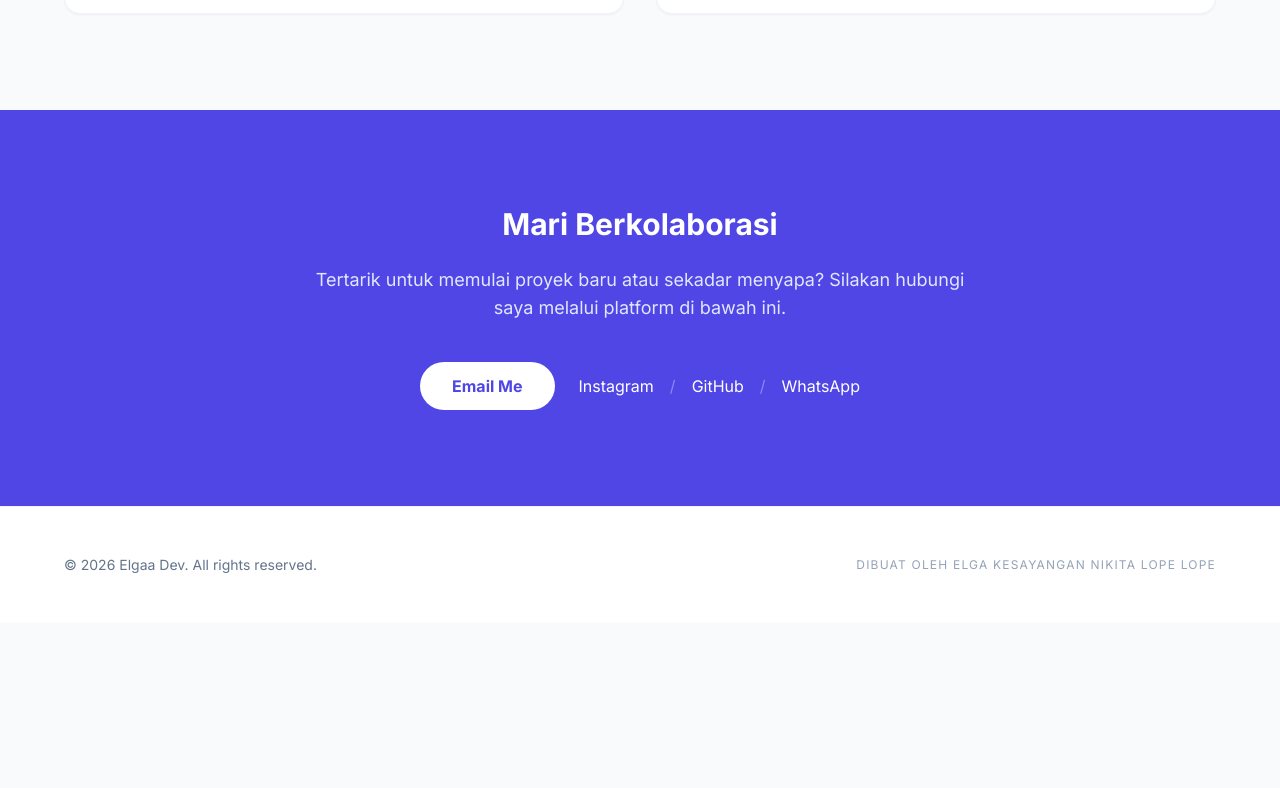
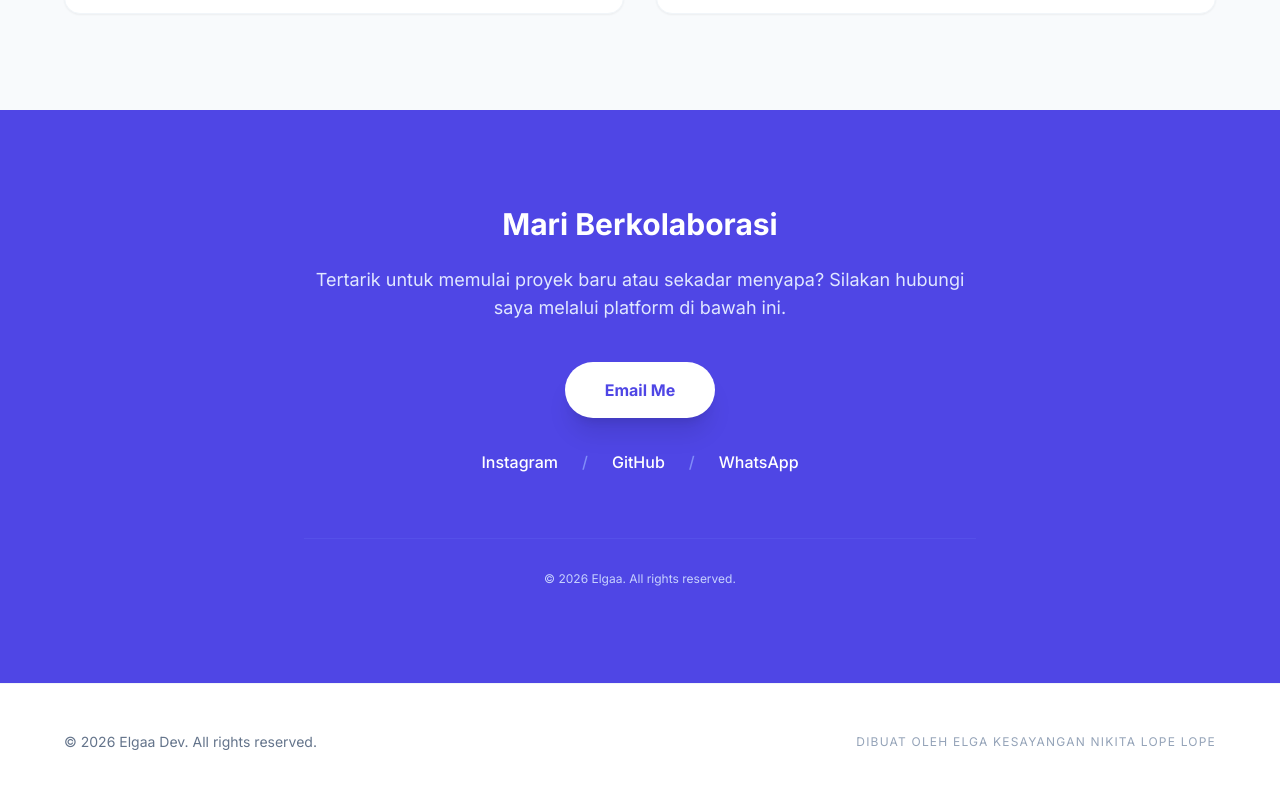
Before and after one commit to elrexsaa/porto, a Vue app: page / in a window 1280 px wide. Shown: the part 2248-3036 px from the top of the page. Before the commit the page ends 2871 px from the top, so only its background shows below. Built offline with nearby package versions, Linux system fonts and the light colour scheme.

Commit message:
Update Contact.vue

```diff
--- a/src/sections/Contact.vue
+++ b/src/sections/Contact.vue
@@ -1,21 +1,54 @@
 <template>
-  <section id="contact" class="py-24 px-6 bg-indigo-600 text-white text-center">
+  <section
+    id="contact"
+    class="py-24 px-6 bg-indigo-600 dark:bg-indigo-900 text-white text-center transition-colors duration-300"
+  >
     <div class="max-w-2xl mx-auto">
       <h3 class="text-3xl font-bold mb-6">Mari Berkolaborasi</h3>
-      <p class="text-indigo-100 mb-10 text-lg">
+
+      <p class="text-indigo-100 dark:text-indigo-200 mb-10 text-lg">
         Tertarik untuk memulai proyek baru atau sekadar menyapa? Silakan hubungi saya melalui platform di bawah ini.
       </p>
-      <div class="flex flex-wrap justify-center gap-6">
-        <a href="mailto:rexsaelga@gmail.com" class="bg-white text-indigo-600 px-8 py-3 rounded-full font-bold hover:bg-indigo-50 transition">
+
+      <div class="flex flex-col items-center gap-8">
+        <a
+          href="mailto:rexsaelga@gmail.com"
+          class="bg-white dark:bg-slate-100 text-indigo-600 dark:text-indigo-900 px-10 py-4 rounded-full font-bold hover:scale-105 active:scale-95 transition-all shadow-xl"
+        >
           Email Me
         </a>
-        <div class="flex items-center gap-4">
-          <a href="https://instagram.com/elgarexsaa" class="hover:text-indigo-200">Instagram</a>
-          <span class="text-indigo-400">/</span>
-          <a href="https://github.com/elrexsaa" class="hover:text-indigo-200">GitHub</a>
-          <span class="text-indigo-400">/</span>
-          <a href="https://wa.me/6287896507726" class="hover:text-indigo-200">WhatsApp</a>
+
+        <div class="flex items-center justify-center flex-wrap gap-4 md:gap-6 text-sm md:text-base font-medium">
+          <a
+            href="https://instagram.com/elgarexsaa"
+            target="_blank"
+            class="hover:text-indigo-200 dark:hover:text-white transition-colors"
+          >
+            Instagram
+          </a>
+          <span class="text-indigo-400 dark:text-indigo-700">/</span>
+
+          <a
+            href="https://github.com/elrexsaa"
+            target="_blank"
+            class="hover:text-indigo-200 dark:hover:text-white transition-colors"
+          >
+            GitHub
+          </a>
+          <span class="text-indigo-400 dark:text-indigo-700">/</span>
+
+          <a
+            href="https://wa.me/6287896507726"
+            target="_blank"
+            class="hover:text-indigo-200 dark:hover:text-white transition-colors"
+          >
+            WhatsApp
+          </a>
         </div>
+      </div>
+
+      <div class="mt-16 pt-8 border-t border-indigo-500/30 text-indigo-200 text-xs">
+        &copy; {{ new Date().getFullYear() }} Elgaa. All rights reserved.
       </div>
     </div>
   </section>
```
